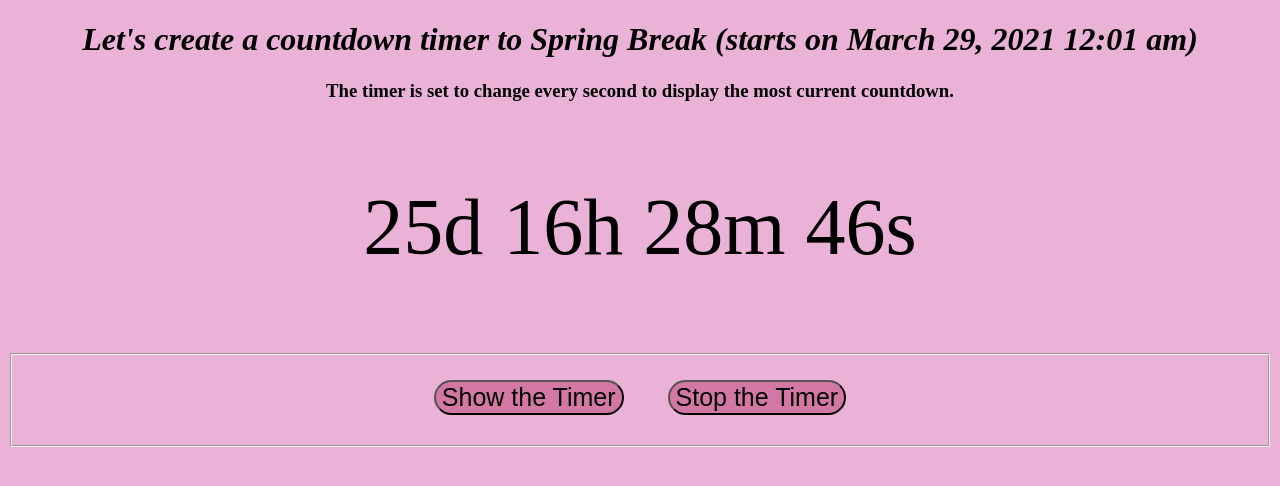
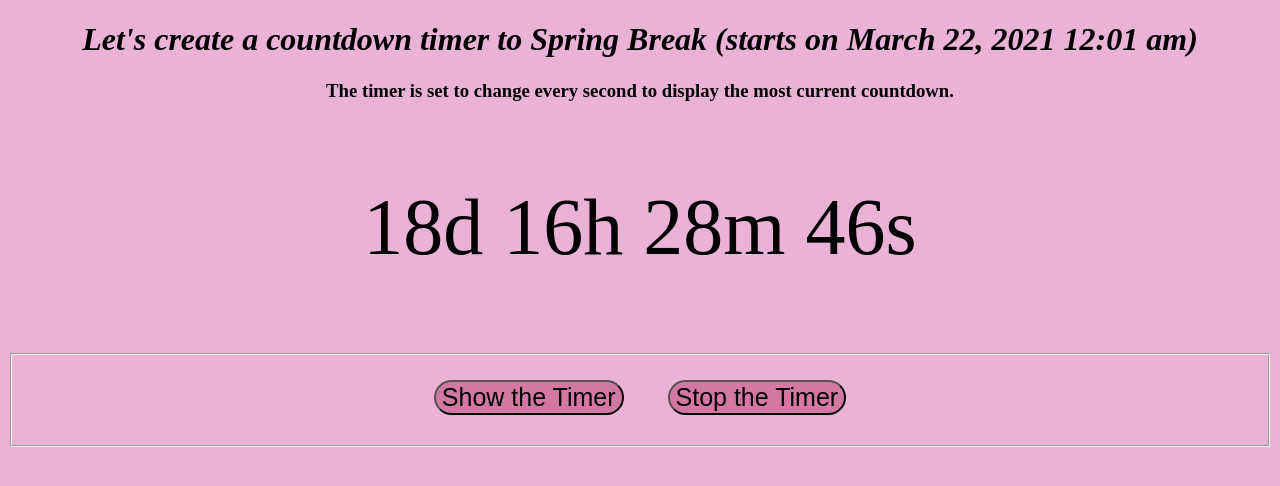
Before and after one commit to kjosan11/week5, a plain HTML site: page index.html in a window 1280 px wide. Both pictures are taken after a click on the button "Show the Timer". Drawn offline with Linux system fonts and the light colour scheme.

Commit message:
fixed the countdown date

```diff
--- a/index.html
+++ b/index.html
@@ -11,7 +11,7 @@
 
   <body>
     <center>
-      <h1><i>Let's create a countdown timer to Spring Break (starts on March 29, 2021 12:01 am)</i></h1>
+      <h1><i>Let's create a countdown timer to Spring Break (starts on March 22, 2021 12:01 am)</i></h1>
       <h3>The timer is set to change every second to display the most current countdown.</h3>
       <p id="timer" class="displaytimer"></p>
       <fieldset>
--- a/index.js
+++ b/index.js
@@ -1,7 +1,7 @@
 var timestop;
 function myTimer() {
   timestop = setInterval(function () {
-    var countDownDate = new Date("March 29, 2021 12:01:00").getTime();
+    var countDownDate = new Date("March 22, 2021 12:01:00").getTime();
     // Get today's date and time
     var now = new Date().getTime();
 
```
